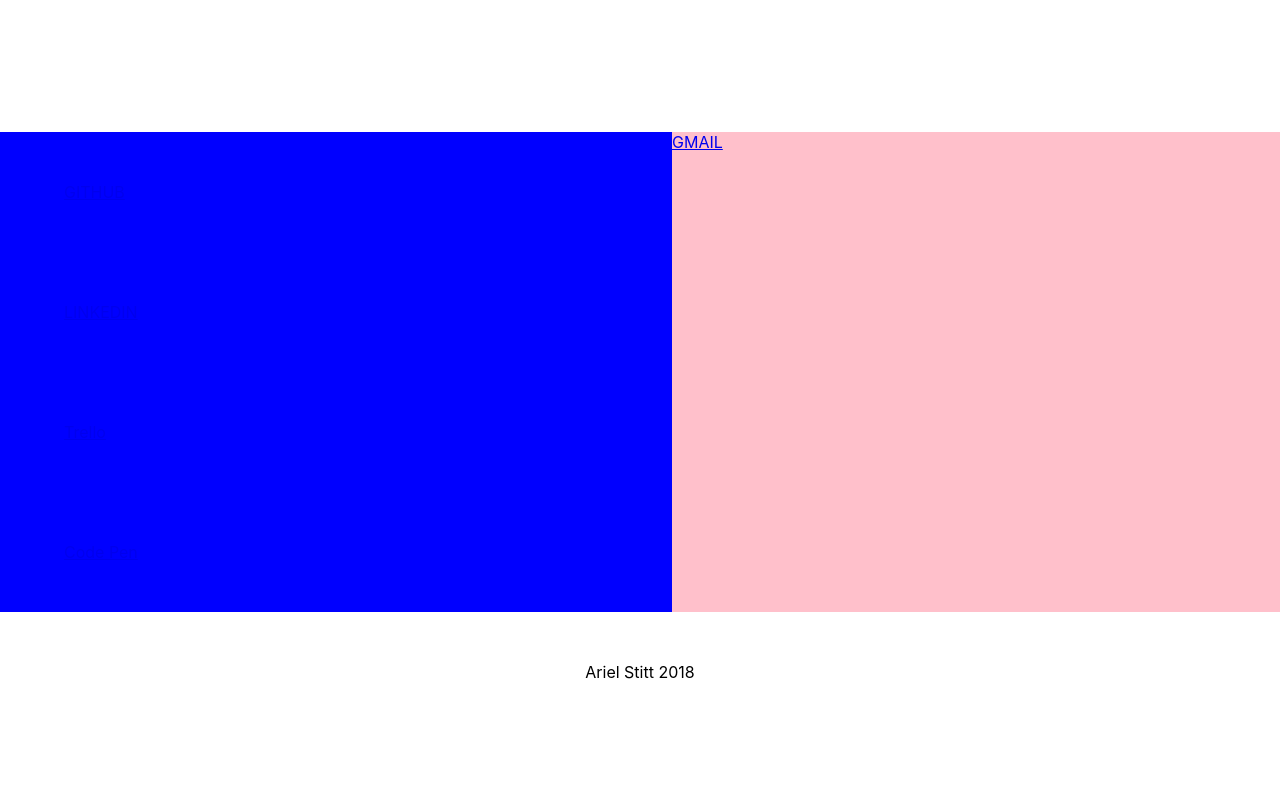
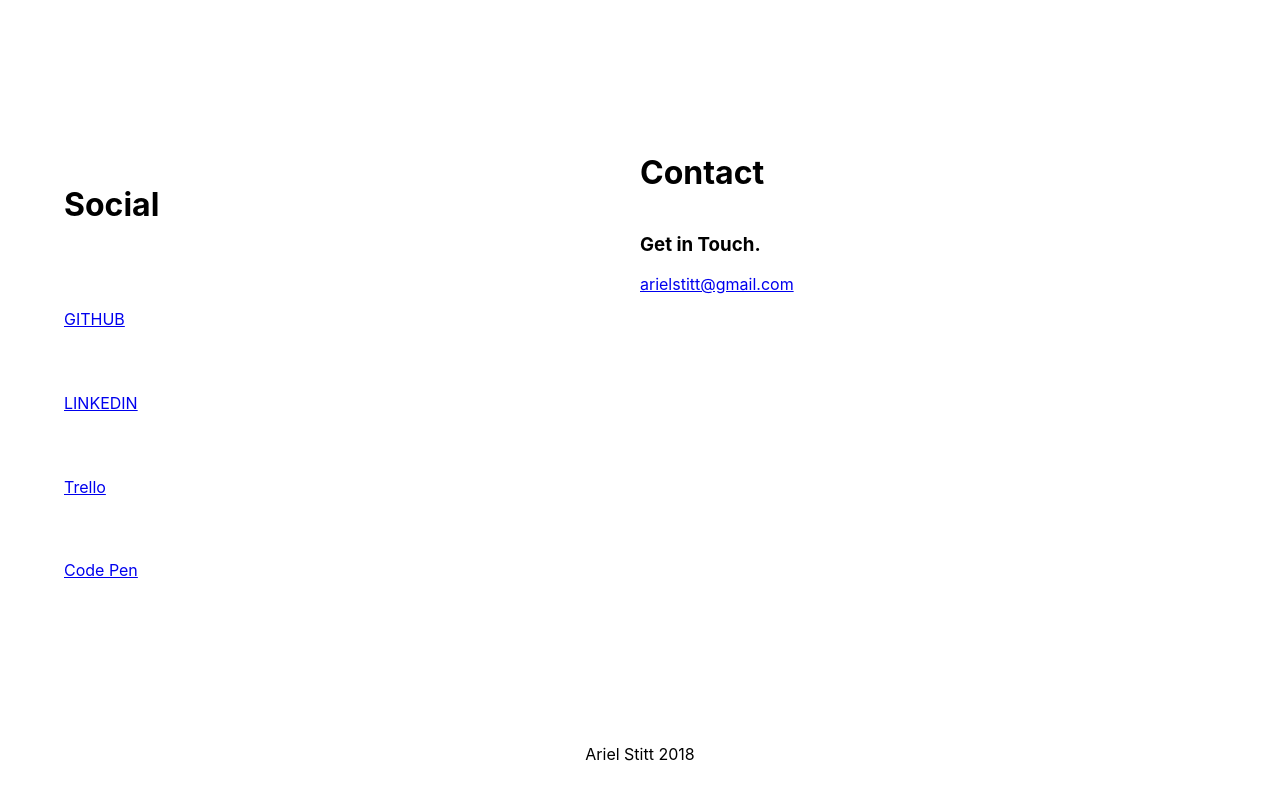
Before and after one commit to arielstitt/react-portfolio, a React (Create React App) app: page / in a window 1280 px wide. Shown: the part 2828-3628 px from the top of the page. Before the commit the page ends 3560 px from the top, so only its background shows below. Built offline with nearby package versions, Linux system fonts and the light colour scheme.

Commit message:
added positioning

```diff
--- a/src/Portfolio/Contact/ContactContainer.js
+++ b/src/Portfolio/Contact/ContactContainer.js
@@ -10,15 +10,15 @@ const Contacts = styled.div`
     flex-direction: column;
     justify-content: space-around;
     padding-left: 5%;
-    background: blue;
 `
 const EmailContainer = styled.div`
-    background: pink;
     height: 60vh;
     width: 50vw;
+    display: flex;
+    flex-direction: column;
 `
 
-const ContactsContainer = styled.div `
+const ContactsContainer = styled.div`
     display: flex;
 
 `
@@ -39,15 +39,21 @@ class ContactContainer extends Component {
 
                 <ContactsContainer>
                     <Contacts >
+                        <h1>Social</h1>
                         <div> <a href="https://github.com/arielstitt" target="_blank">GITHUB</a></div>
                         <div><a href="https://www.linkedin.com/in/arielstitt/" target="_blank">LINKEDIN</a></div>
                         <div><a href="https://trello.com/arielstitt" target="_blank">Trello </a></div>
                         <div><a href="https://codepen.io/arielstitt/" target="_blank">Code Pen </a></div>
                     </Contacts>
 
-                    <EmailContainer>
-                        <div><a href="mailto:arielstitt@gmail.com" target="_blank">GMAIL </a></div>
-                    </EmailContainer>
+                    <div>
+                        <h1>Contact</h1>
+
+                        <EmailContainer>
+                            <h3>Get in Touch.</h3>
+                            <a href="mailto:arielstitt@gmail.com" target="_blank">arielstitt@gmail.com </a>
+                        </EmailContainer>
+                    </div>
                 </ContactsContainer>
 
             </div>
```
